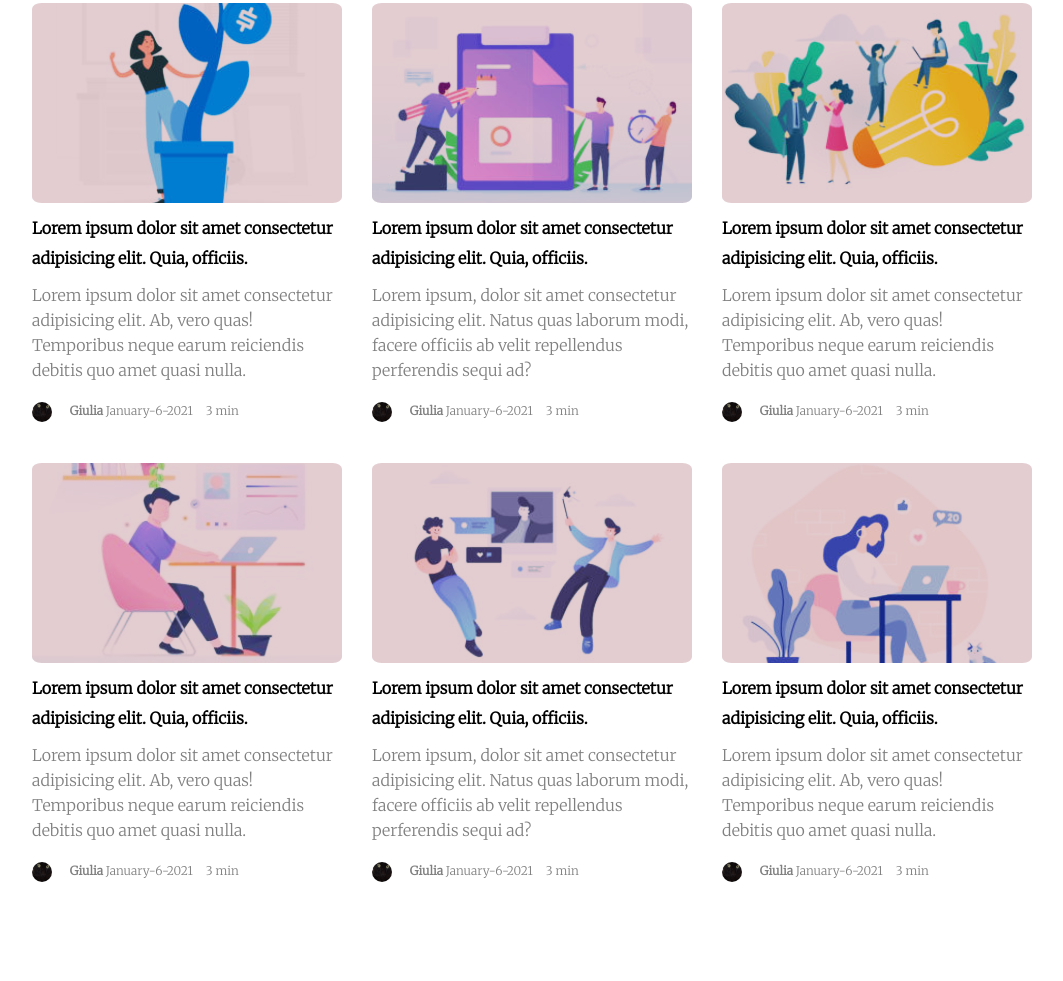
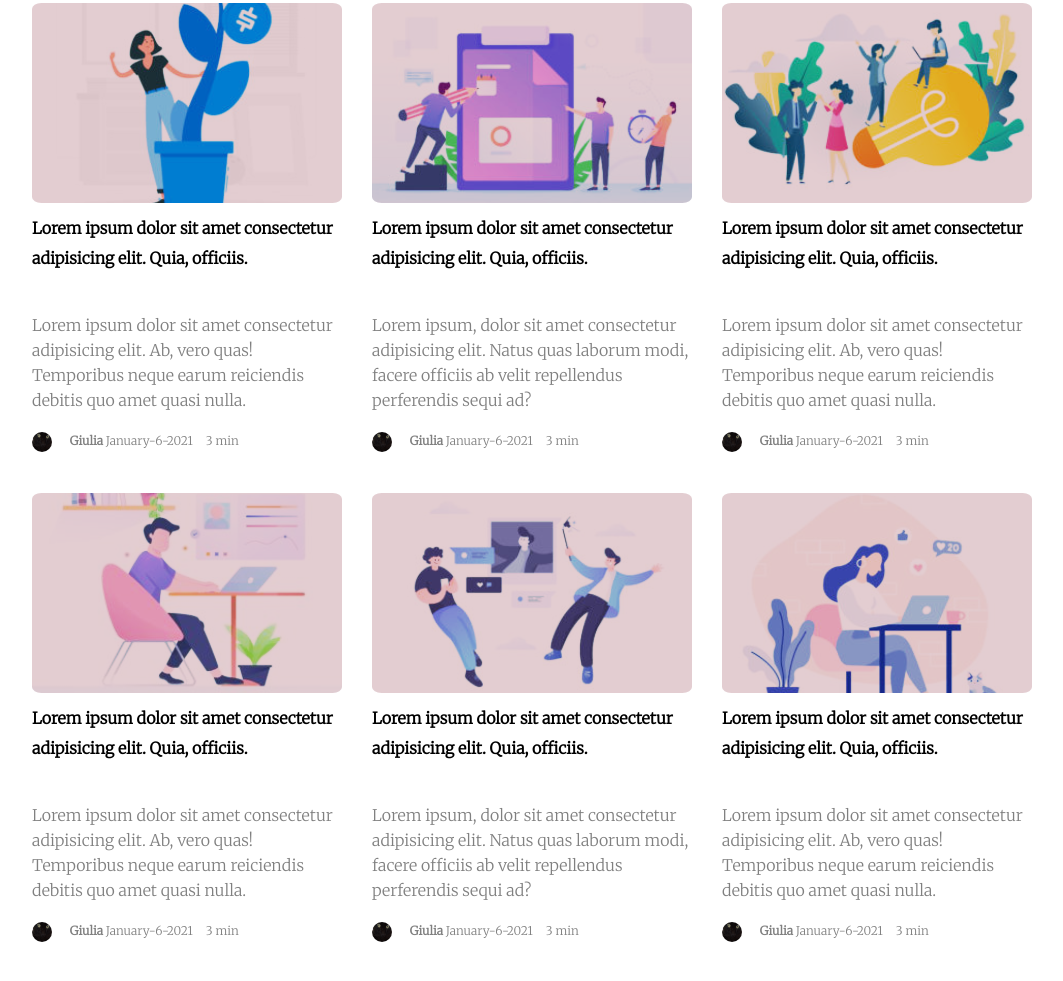
Before and after one commit to Gandalf93/htmlcss-wp-BONUS, a plain HTML site: page index.html in a window 1280 px wide. Shown: the part 767-1748 px from the top of the page, without its empty margins (108-1171 px from the left). Before the commit the page ends 1690 px from the top, so only its background shows below. Drawn offline with Linux system fonts and the light colour scheme.

Commit message:
add-fine

```diff
--- a/css/style.css
+++ b/css/style.css
@@ -84,6 +84,9 @@ h2{
 
 }
 
+
+
+
 .colonne{
   margin-bottom: 10px;
 }
@@ -99,7 +102,10 @@ h4{
   margin-bottom: 10px;
   color: black;
   line-height: 30px;
+}
 
+.height-h4{
+  height:100px;
 }
 
 /* avatar e scritta */
@@ -107,6 +113,7 @@ h4{
     margin-top: 15px;
     margin-bottom: 30px;
     font-size: 12px;
+    height: 10%;
 }
 
 .avatar{
--- a/index.html
+++ b/index.html
@@ -67,7 +67,9 @@
                        <div class="aside-sx">
                             <div id="img-sx"></div>
                             <div>
+                                <div class="height-h4">
                                 <h4>Lorem ipsum dolor sit amet consectetur adipisicing elit. Quia, officiis.</h4>
+                                </div>
                                 <p>Lorem ipsum dolor sit amet consectetur adipisicing elit. Ab, vero quas! Temporibus neque earum reiciendis debitis quo amet quasi nulla.</p>
                             </div>
                             <div class="visualizzato">
@@ -86,7 +88,9 @@
 
                             <div id="img-central"></div>
                             <div>
+                                <div class="height-h4">
                                 <h4>Lorem ipsum dolor sit amet consectetur adipisicing elit. Quia, officiis.</h4>
+                                </div>
                                 <p>Lorem ipsum, dolor sit amet consectetur adipisicing elit. Natus quas laborum modi, facere officiis ab velit repellendus perferendis sequi ad?</p>
                             </div>
                             <div class="visualizzato">
@@ -104,7 +108,9 @@
                        <div class="aside-dx">
                            <div id="img-dx"></div>
                            <div>
+                               <div class="height-h4">
                                <h4>Lorem ipsum dolor sit amet consectetur adipisicing elit. Quia, officiis.</h4>
+                               </div>
                                <p>Lorem ipsum dolor sit amet consectetur adipisicing elit. Ab, vero quas! Temporibus neque earum reiciendis debitis quo amet quasi nulla.</p>
                            </div>
                            <div class="visualizzato">
@@ -128,7 +134,9 @@
                   <div class="aside-sx">
                     <div id="img-sx-bassa"></div>
                     <div>
+                        <div class="height-h4">
                          <h4>Lorem ipsum dolor sit amet consectetur adipisicing elit. Quia, officiis.</h4>
+                        </div>
                         <p>Lorem ipsum dolor sit amet consectetur adipisicing elit. Ab, vero quas! Temporibus neque earum reiciendis debitis quo amet quasi nulla.</p>
                     </div>
 
@@ -146,7 +154,9 @@
                  <div class="central">
                 <div id="img-central-bassa"></div>
                 <div>
+                    <div class="height-h4">
                      <h4>Lorem ipsum dolor sit amet consectetur adipisicing elit. Quia, officiis.</h4>
+                    </div>
                     <p>Lorem ipsum, dolor sit amet consectetur adipisicing elit. Natus quas laborum modi, facere officiis ab velit repellendus perferendis sequi ad?</p>
                 </div>
                 <div class="visualizzato">
@@ -164,7 +174,9 @@
                  <div class="aside-dx">
                     <div id="img-dx-bassa"></div>
                     <div>
+                        <div class="height-h4">
                         <h4>Lorem ipsum dolor sit amet consectetur adipisicing elit. Quia, officiis.</h4>
+                        </div>
                         <p>Lorem ipsum dolor sit amet consectetur adipisicing elit. Ab, vero quas! Temporibus neque earum reiciendis debitis quo amet quasi nulla.</p>
                     </div>
                     <div class="visualizzato">
```
Lines whose indentation alone changed are shown as unchanged.
